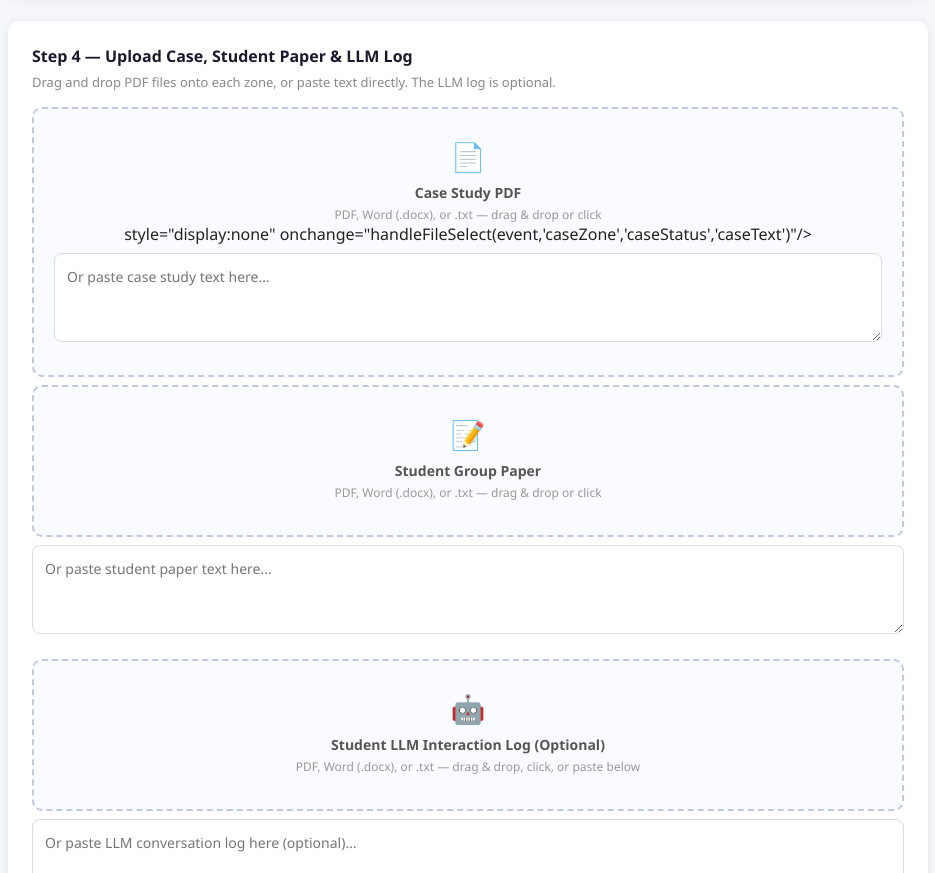
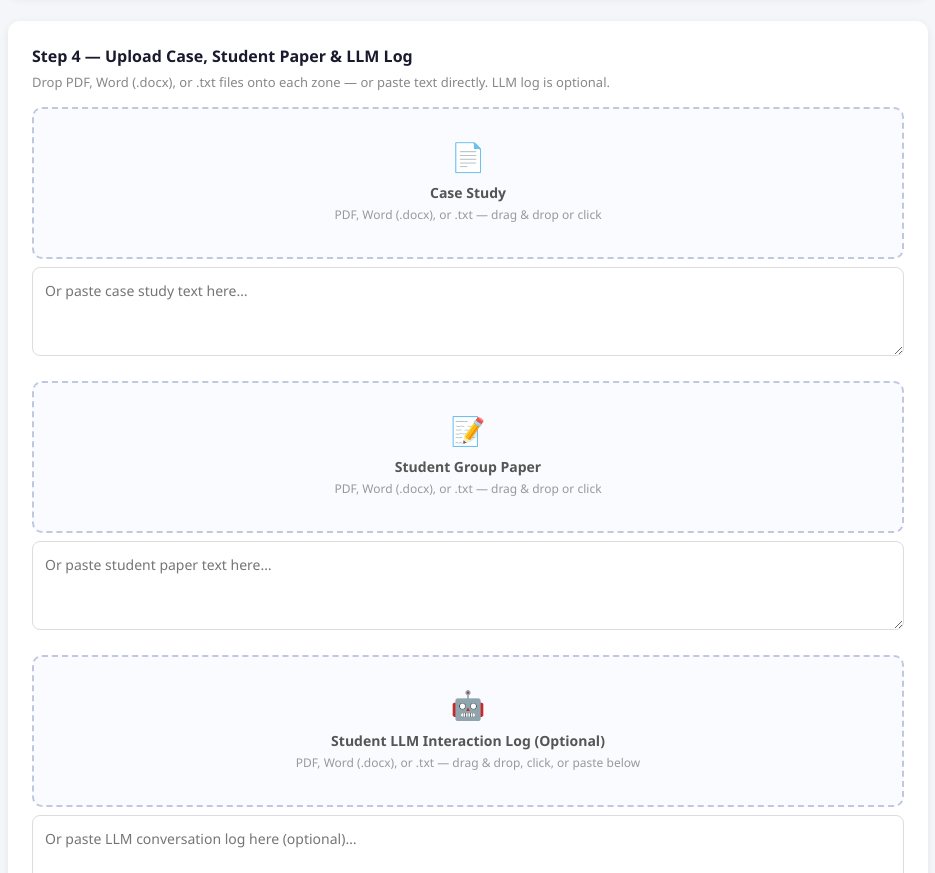
Before and after one commit to jamesjanega-ai/paper-grader, a website: page public/index.html in a window 1280 px wide. Shown: the part 1345-2218 px from the top of the page, without its empty margins (172-1107 px from the left). Drawn offline with nearby package versions, Linux system fonts and the light colour scheme; a script that the page names is missing.

Commit message:
Update index.html

```diff
--- a/public/index.html
+++ b/public/index.html
@@ -292,7 +292,7 @@
   <!-- ===================== SECTION 4: DROP ZONES ===================== -->
   <div class="section">
     <div class="section-title">Step 4 — Upload Case, Student Paper & LLM Log</div>
-    <div class="section-hint">Drag and drop PDF files onto each zone, or paste text directly. The LLM log is optional.</div>
+    <div class="section-hint">Drop PDF, Word (.docx), or .txt files onto each zone — or paste text directly. LLM log is optional.</div>
 
     <!-- Case PDF -->
     <div style="margin-bottom:20px;">
@@ -301,8 +301,11 @@
         ondragleave="handleDragLeave('caseZone')"
         ondrop="handleDrop(event,'caseFile','caseZone','caseStatus','caseText')">
         <div class="dropzone-icon">📄</div>
-        <div class="dropzone-label">Case Study PDF</div>
-        <div class="dropzone-hint">PDF, Word (.docx), or .txt — drag & drop or click</div> style="display:none" onchange="handleFileSelect(event,'caseZone','caseStatus','caseText')"/>
+        <div class="dropzone-label">Case Study</div>
+        <div class="dropzone-hint">PDF, Word (.docx), or .txt — drag & drop or click</div>
+        <div class="dropzone-status" id="caseStatus"></div>
+      </div>
+      <input type="file" id="caseFile" accept=".pdf,.txt,.docx,.doc" style="display:none" onchange="handleFileSelect(event,'caseZone','caseStatus','caseText')"/>
       <div class="paste-area">
         <textarea id="caseText" rows="3" placeholder="Or paste case study text here…"></textarea>
       </div>
```
